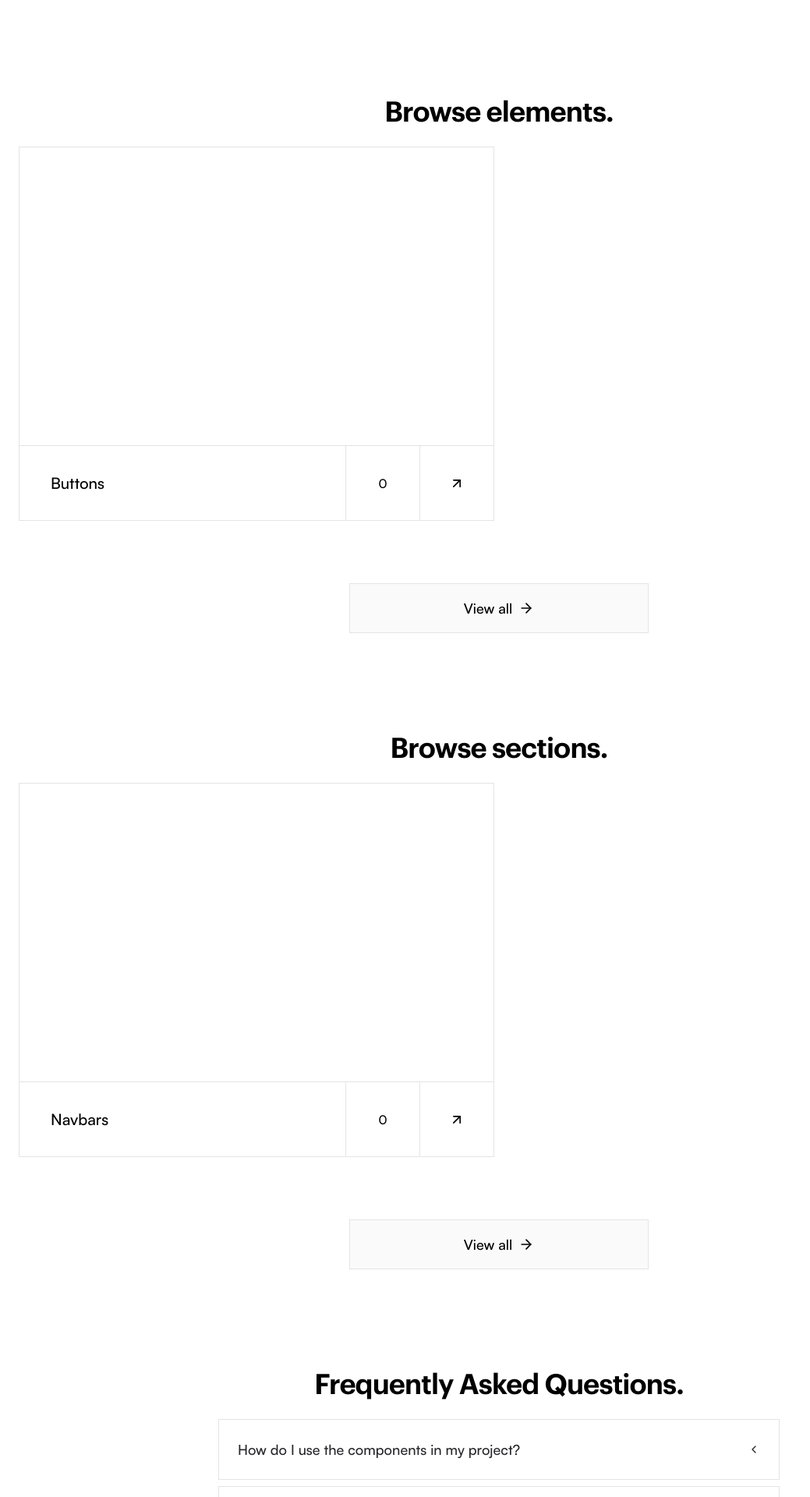
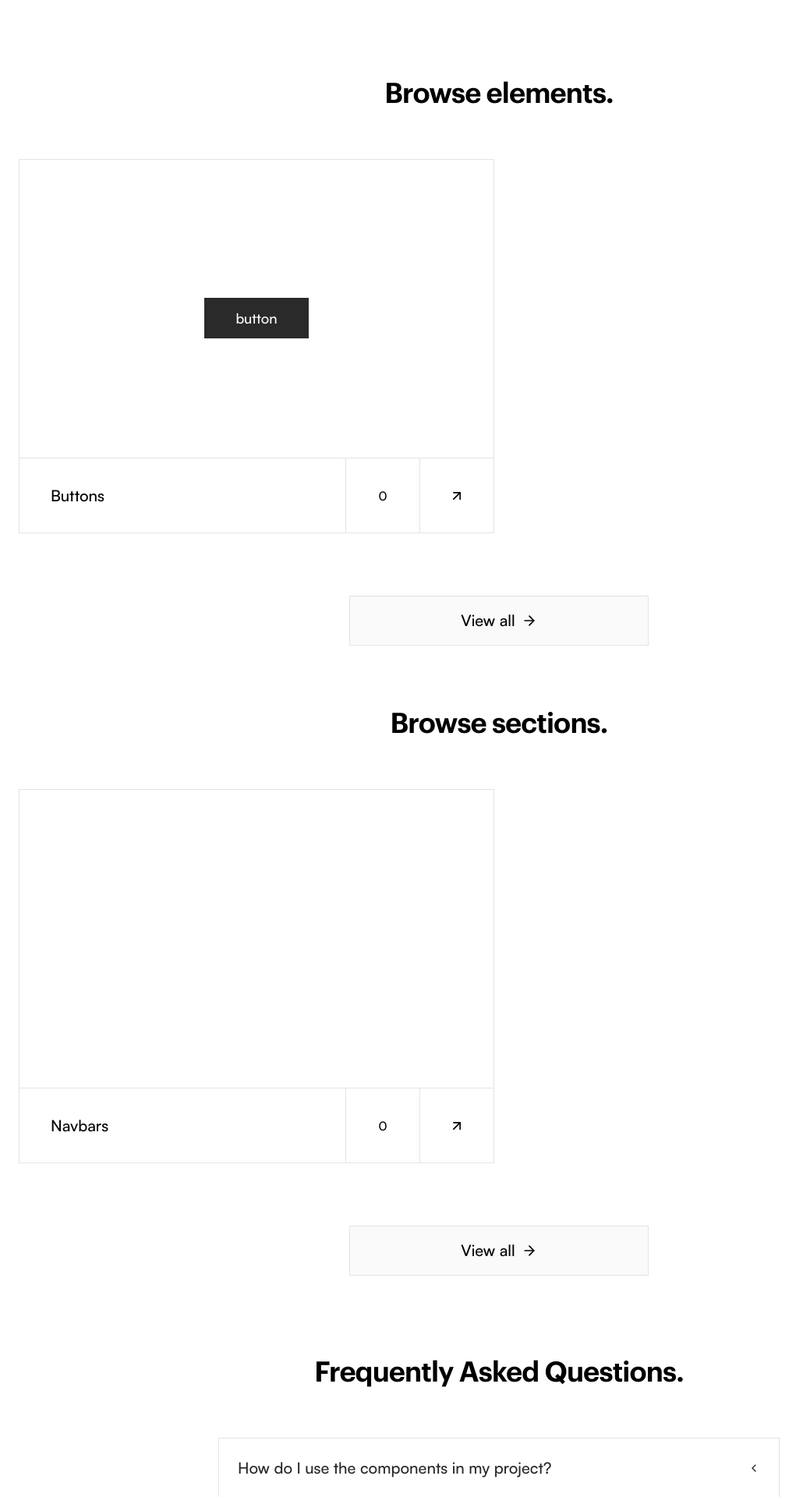
Before and after one commit to Jeff-Maina/craft, a Next.js app: page / in a window 1280 px wide. Shown: the part 620-2540 px from the top of the page at 78% size, without its empty margins (0-1039 px from the left). Built offline with nearby package versions, Linux system fonts and the light colour scheme.

Commit message:
Final touches

```diff
--- a/src/app/(pages)/elements/buttons/(examples)/Button001/Button001.tsx
+++ b/src/app/(pages)/elements/buttons/(examples)/Button001/Button001.tsx
@@ -1,4 +1,4 @@
-import ButtonCard from "../ButtonCard";
+import ButtonCard from "../../ButtonLayout";
 import { codeblock } from "./codeblock";
 
 const Button001 = () => {
@@ -6,7 +6,7 @@ const Button001 = () => {
     <ButtonCard
       date="03.02.2024"
       index={1}
-      className="md:border border-t border-zinc-200/60 border-r border-l"
+      className=" border-t border-zinc-200/60 md:border-r-zinc-200 border-r border-l"
       codeBlock={codeblock}
     >
       <button></button>
--- a/src/app/(pages)/elements/page.tsx
+++ b/src/app/(pages)/elements/page.tsx
@@ -28,7 +28,7 @@ const Elements = () => {
             componentCount={0}
             isSection={false}
             pagePath="/elements/buttons"
-            className="md:border-r md:border-b border-zinc-200/60 lg:border-zinc-200"
+            className="md:border-r  border-zinc-200/60 lg:border-zinc-200"
           >
             <div></div>
           </ComponentCard>
--- a/src/app/(pages)/homepage/ElementsList.tsx
+++ b/src/app/(pages)/homepage/ElementsList.tsx
@@ -12,7 +12,9 @@ const ElementList = () => {
           isSection={false}
           className="border border-zinc-200/60 lg:border-zinc-200"
         >
-          <div></div>
+          <div className="w-full h-full grid place-items-center">
+            <button className="bg-[#2a2a2a] hover:bg-[#3a3a3a] transition-all duration-150 text-white rounded md:rounded-lg py-3  md:text-lg px-6 md:px-10 leading-none">button</button>
+          </div>
         </ComponentCard>
       </section>
     </SectionLayout>
--- a/src/components/Faqs.tsx
+++ b/src/app/(pages)/homepage/Faqs.tsx
@@ -6,7 +6,7 @@ import { heightVariants } from "@/lib/animations";
 
 // component imports;
 import { FaqsList } from "@/data/AppData";
-import Motiondiv from "./Motiondiv";
+import Motiondiv from "../../../components/Motiondiv";
 
 const Faqs: FC = () => {
   const [activeFaqIndex, setActiveFaqIndex] = useState(100);
@@ -15,24 +15,23 @@ const Faqs: FC = () => {
     setActiveFaqIndex(index === activeFaqIndex ? 100 : index);
 
   return (
-    <section className="p-6 max-w-3xl m-auto w-full font-satoshi-medium">
+    <section className="p-6 max-w-3xl m-auto w-full font-satoshi-medium flex flex-col gap-6 lg:gap-16">
       <h1 className="text-center font-graphik-semibold text-xl tracking-tight lg:text-4xl">
         Frequently Asked Questions.
       </h1>
-      <br />
-      <br className="hidden md:visible" />
+
       <div className="flex flex-col gap-2">
         {FaqsList.map((faq, index) => {
           const isFaqActive: boolean = index === activeFaqIndex;
           const faqClass = isFaqActive
-            ? "border-zinc-400 bg-zinc-50"
+            ? "border-zinc-300"
             : "border-zinc-200/60 lg:border-zinc-200 bg-white";
           const svgClass = isFaqActive ? "-rotate-180" : "-rotate-90";
 
           return (
             <div
               key={index}
-              className={`p-4 lg:p-6 min-h-14 border ${faqClass} text-sm md:text-lg transition-all duration-150`}
+              className={`p-4 lg:p-6 min-h-14 border ${faqClass} text-sm md:text-lg lg:text-xl transition-all duration-150`}
             >
               <button
                 onClick={() => toggleFaq(index)}
@@ -51,7 +50,7 @@ const Faqs: FC = () => {
                 isAnimationActive={isFaqActive}
                 className="overflow-hidden h-0"
               >
-                <p className="pt-2">{faq.answer}</p>
+                <p className="pt-2 text-zinc-500 leading-relaxed">{faq.answer}</p>
               </Motiondiv>
             </div>
           );
--- a/src/app/(pages)/homepage/SectionLayout.tsx
+++ b/src/app/(pages)/homepage/SectionLayout.tsx
@@ -6,13 +6,14 @@ import { SectionProps } from "./Interfaces";
 
 const SectionLayout: FC<SectionProps> = ({ children, category, path }) => {
   return (
-    <section className="p-6 max-w-7xl m-auto w-full">
-      <h1 className="text-center font-graphik-semibold text-2xl tracking-tight lg:text-4xl">
-        Browse {category}.
-      </h1>
-      <br />
-      <br className="hidden md:visible" />
-      {children}
+    <section className="px-6 max-w-7xl m-auto w-full">
+      <div className="flex flex-col gap-6 lg:gap-16">
+        <h1 className="text-center font-graphik-semibold text-2xl tracking-tight lg:text-4xl">
+          Browse {category}.
+        </h1>
+
+        {children}
+      </div>
       <div className="flex justify-center mt-5 lg:mt-20">
         <Button label="View all" href={path} />
       </div>
--- a/src/app/layouts/Cards/ComponentCard.tsx
+++ b/src/app/layouts/Cards/ComponentCard.tsx
@@ -23,9 +23,9 @@ const ComponentCard: FC<ComponentProps> = ({
     <div
       className={`h-80 lg:h-96 xl:h-[30rem] w-full flex ${
         !isSection ? "flex-col" : "flex-col-reverse"
-      } justify-end ${className} `}
+      } justify-end ${className} font-satoshi-medium`}
     >
-      <div>{children}</div>
+      <div className="h-3/4">{children}</div>
       <div
         className={`w-full flex items-center justify-end ${
           !isSection ? "border-t" : "border-b"
--- a/src/app/layouts/PageLayout.tsx
+++ b/src/app/layouts/PageLayout.tsx
@@ -31,7 +31,7 @@ const Breadcrumb: FC<BreadcrumbProps> = ({ breadCrumbProps }) => {
       {!isMainPage && (
         <div className="px-4 border-b border-zinc-200/60 lg:border-none sticky top-0 backdrop-blur-lg bg-[#ffffffcd] z-[5]">
           <div className="font-satoshi-medium flex items-center gap-1 md:text-lg lg:text-xl py-5 lg:py-6">
-            <Link href={`/${path}`} className="text-zinc-500">
+            <Link href={`/${path}`} className="text-zinc-500 hover:text-zinc-900 transition-all duration-150">
               {category}
             </Link>{" "}
             <p>{!isMainPage && <ChevronRight className="h-[15px]" />}</p>
@@ -64,7 +64,7 @@ const PageLayout: FC<ComponentProps> = ({ children, pageOptions }) => {
   };
 
   return (
-    <main className="flex flex-col min-h-screen max-w-7xl lg:border-zinc-300 m-auto gap-10">
+    <main className="flex flex-col min-h-screen max-w-7xl lg:border-zinc-300 m-auto gap-10 lg:pt-10 lg:gap-5">
       <Breadcrumb breadCrumbProps={breadCrumbProps} />
       <header className="flex flex-col gap-4 lg:gap-6 px-4 ">
         <h1 className="font-satoshi-bold text-5xl md:text-6xl lg:text-[6.5rem] selection:bg-black selection:text-white text-[#111] tracking-tighter leading-none">
@@ -74,7 +74,7 @@ const PageLayout: FC<ComponentProps> = ({ children, pageOptions }) => {
           </sup>
         </h1>
       </header>
-      <section className="">{children}</section>
+      <section className="lg:mt-10">{children}</section>
     </main>
   );
 };
--- a/src/app/page.tsx
+++ b/src/app/page.tsx
@@ -1,5 +1,5 @@
 // component imports;
-import Faqs from "@/components/Faqs";
+import Faqs from "@/app/(pages)/homepage/Faqs";
 import SectionsList from "./(pages)/homepage/SectionsList";
 import ElementList from "./(pages)/homepage/ElementsList";
 
--- a/src/components/ui/Buttons.tsx
+++ b/src/components/ui/Buttons.tsx
@@ -10,7 +10,7 @@ const Button: FC<LinkProps & ButtonProps> = ({ href, label }) => {
   return (
     <Link
       href={href}
-      className="border text-sm md:text-base w-full max-w-sm  border-zinc-200/60 lg:border-zinc-200 bg-zinc-50 hover:bg-black hover:text-white flex items-center justify-center h-14 md:h-16 font-satoshi-medium gap-2 lg:text-lg"
+      className="border text-sm md:text-base w-full max-w-sm  border-zinc-200/60 lg:border-zinc-200 bg-zinc-50 hover:bg-black hover:text-white flex items-center justify-center h-14 md:h-16 font-satoshi-medium gap-2 lg:text-xl transition-all duration-150"
     >
       {label}
       <ArrowRight className="h-[20px] w-[20px]" />
```
Also changed, not shown: src/app/(pages)/elements/buttons/ButtonLayout.tsx (renamed from src/app/(pages)/elements/buttons/(examples)/ButtonCard.tsx).
